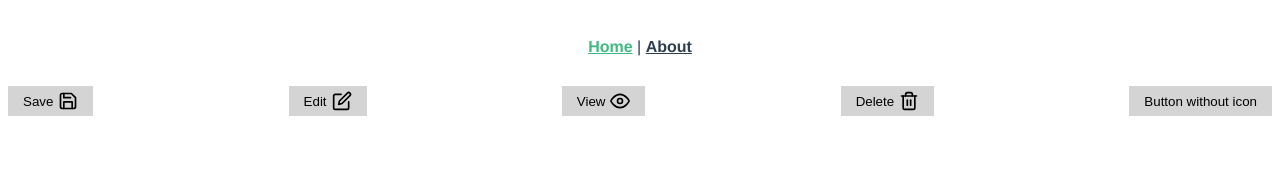
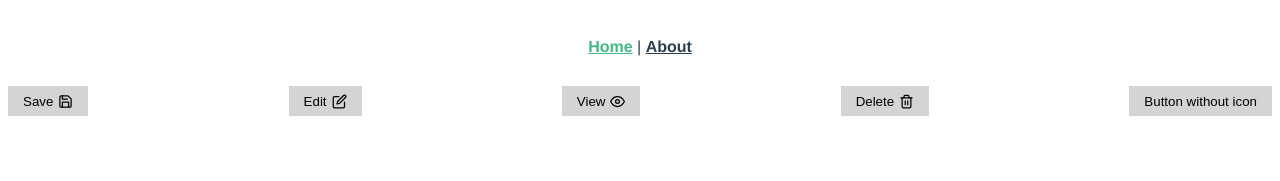
Before and after one commit to devKR2911/findwise-evaluation, a Vue app: page / in a window 1280 px wide. Shown: the top 181 px of the page. Built offline with nearby package versions, Linux system fonts and the light colour scheme.

Commit message:
added tooltip to button

```diff
--- a/src/components/core/Button/Button.vue
+++ b/src/components/core/Button/Button.vue
@@ -1,6 +1,6 @@
 <template>
     <div>
-        <button class="base-button">
+        <button class="base-button" :title="info">
             {{ label }}
             <slot name="icon"></slot>
         </button>
@@ -14,6 +14,11 @@ export default defineComponent({
     name: "CButton",
     props: {
         label: {
+            type: String,
+            required: false,
+            default: "",
+        },
+        info: {
             type: String,
             required: false,
             default: "",
@@ -40,6 +45,7 @@ export default defineComponent({
     img {
         max-width: 20px;
         margin-left: 5px;
+        max-height: 15px;
     }
 }
 </style>
--- a/src/views/HomeView.vue
+++ b/src/views/HomeView.vue
@@ -1,22 +1,22 @@
 <template>
   <div class="home">
     <div class="button-container">
-      <CButton label="Save">
+      <CButton label="Save" info="This is a Save button">
         <template v-slot:icon>
           <img src="@/assets/icons/save.svg" alt="Save Icon" />
         </template>
       </CButton>
-      <CButton label="Edit">
+      <CButton label="Edit" info="This is an Edit button">
         <template v-slot:icon>
           <img src="@/assets/icons/edit.svg" alt="Edit Icon" />
         </template>
       </CButton>
-      <CButton label="View">
+      <CButton label="View" info="This is a View button">
         <template v-slot:icon>
           <img src="@/assets/icons/view.svg" alt="View Icon" />
         </template>
       </CButton>
-      <CButton label="Delete">
+      <CButton label="Delete" info="This is a Delete button">
         <template v-slot:icon>
           <img src="@/assets/icons/delete.svg" alt="Delete Icon" />
         </template>
```
